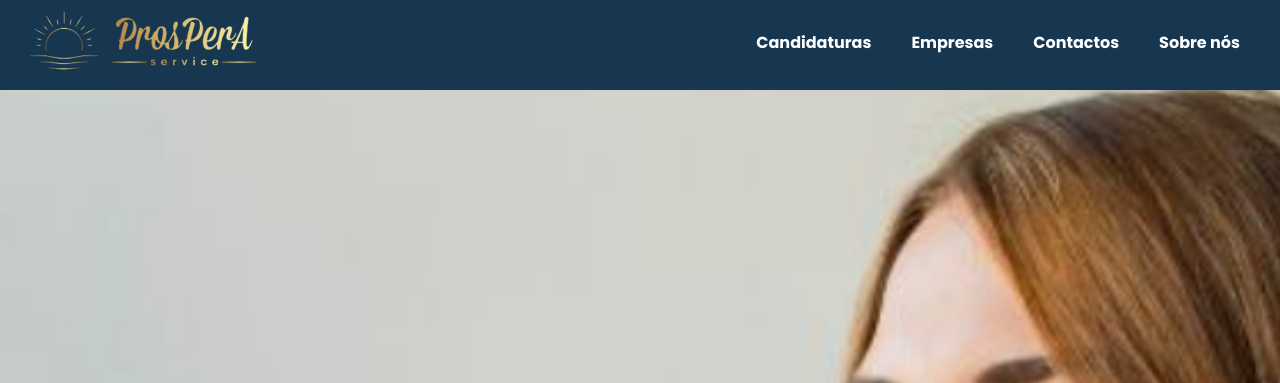
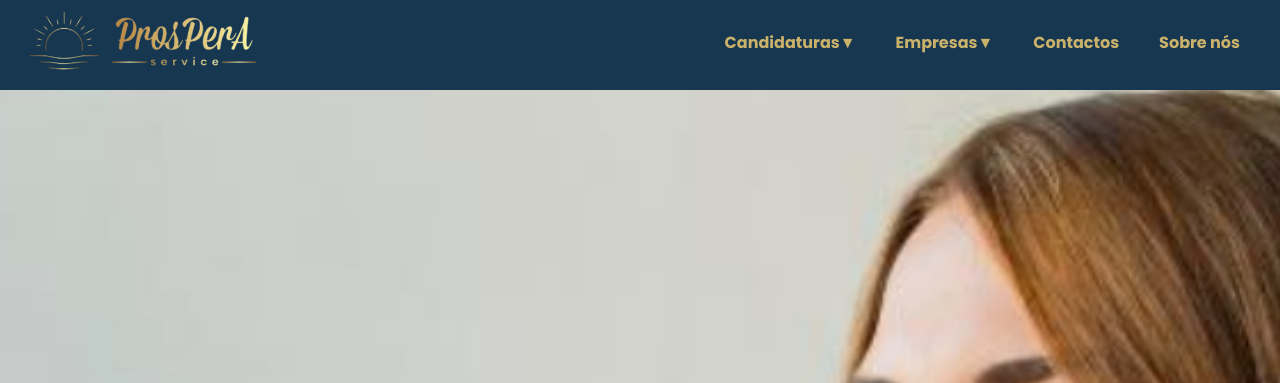
Before and after one commit to FabioCastanho/WebsiteProsperaService, a Python web app: template templates/index.html in a window 1280 px wide. Shown: the top 383 px of the page. Run offline with Jinja, Linux system fonts and the light colour scheme; the template is opened without the code that fills it, so the values that code supplies are empty.

Commit message:
Setas para baixo alteracao de cor navbar

```diff
--- a/Styles/main.css
+++ b/Styles/main.css
@@ -78,7 +78,7 @@ nav ul li ul.submenu li {
 }
 
 nav ul li ul.submenu li a {
-  color: #f4f4f4;
+  color: #cbb26b;
   padding: 20px 25px;
   text-decoration: none;
   display: block;
@@ -86,7 +86,7 @@ nav ul li ul.submenu li a {
 }
 
 nav ul li ul.submenu li a:hover {
-  background-color: rgb(118, 167, 201);
+  background-color: rgb(77, 121, 153);
   border-radius: 10px;
 
 }
@@ -190,3 +190,11 @@ footer {
 footer p {
   margin: 5px 0;
 }
+
+.options{
+  color: #cbb26b;
+}
+nav ul li a:hover {
+  text-decoration: none;
+  color:#fff;
+}
--- a/templates/index.html
+++ b/templates/index.html
@@ -17,13 +17,13 @@
         <img class="logo" src="/img/LOGO3_upscayl_16x_ultrasharp.png" alt="" />
         <nav style="background-color: #173751; height: 80px;">
           <ul>
-            <li class="dropdown"><a class="options" href="#">Candidaturas</a>
+            <li class="dropdown"><a class="options" href="#">Candidaturas&#9660;</a>
               <ul class="submenu">
                 <li><a href="#">Vagas Disponíveis</a></li>
                 <li><a href="#">Candidatura Espontânea</a></li>
               </ul>
             </li>
-            <li class="dropdown"><a class="options" href="#">Empresas</a>
+            <li class="dropdown"><a class="options" href="#">Empresas&#9660;</a>
               <ul class="submenu">
                 <li><a href="#">Serviços</a></li>
               </ul>
```
